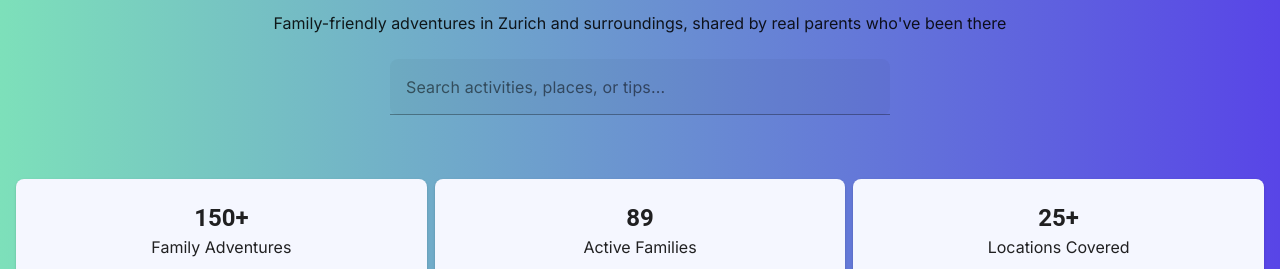
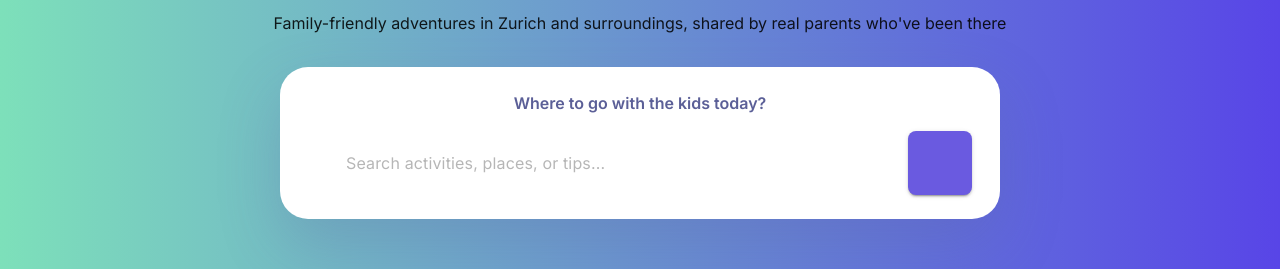
Before and after one commit to wojtek-strzyzowski/FamFunZ_new, a Vue app in the folder frontend/: page / in a window 1280 px wide. Shown: the part 293-562 px from the top of the page. Built offline with nearby package versions, Linux system fonts and the light colour scheme.

Commit message:
new search container, butt missing icon

```diff
--- a/frontend/package.json
+++ b/frontend/package.json
@@ -9,6 +9,7 @@
     "preview": "vite preview"
   },
   "dependencies": {
+    "@mdi/font": "^7.4.47",
     "sass": "^1.97.1",
     "vue": "^3.5.24",
     "vue-router": "^4.6.4",
--- a/frontend/src/components/hero/LandingHero.vue
+++ b/frontend/src/components/hero/LandingHero.vue
@@ -1,6 +1,7 @@
 <script setup>
 import AdventureCard from '../cards/AdventureCard.vue';
 import slidecarousel from '../cards/slidecarousel.vue';
+import '@mdi/font/css/materialdesignicons.css'
 
 </script>
 
@@ -23,14 +24,35 @@ import slidecarousel from '../cards/slidecarousel.vue';
         </p>
 
         <!-- Suchleiste -->
-        <v-text-field
-          label="Search activities, places, or tips..."
-          outlined
-          dense
-          hide-details
-          class="hero-search mt-4"
-          append-inner-icon="mdi-magnify"
-        />
+        <div class="hero-search-wrapper mt-8">
+          <p class="hero-search-title">
+            Where to go with the kids today?
+          </p>
+
+          <div class="hero-search-bar">
+           <v-text-field
+              placeholder="Search activities, places, or tips..."
+              variant="solo"
+              flat
+              hide-details
+              density="comfortable"
+              class="hero-search-input"
+            >
+              <template #prepend-inner>
+                <v-icon  size = "20" color="grey-darken-1">mdi-magnify</v-icon>
+              </template>
+            </v-text-field>
+
+            <v-btn
+              icon="mdi-magnify"
+              color="primary"
+              variant="flat"
+              size="x-large"
+              class="hero-search-btn"
+            />
+          </div>
+        </div>
+
       </v-col>
     </v-row>
 
@@ -93,4 +115,34 @@ import slidecarousel from '../cards/slidecarousel.vue';
   background-color: #f5f7ff;
   border-radius: 16px;
 }
+
+.hero-search-wrapper {
+  background: white;
+  border-radius: 28px;
+  padding: 24px 28px;
+  max-width: 720px;
+  margin: 0 auto;
+  box-shadow: 0 25px 60px rgba(90, 100, 160, 0.25);
+}
+
+.hero-search-title {
+  text-align: center;
+  font-weight: 600;
+  color: #5b5f97;
+  margin-bottom: 16px;
+}
+
+.hero-search-bar {
+  display: flex;
+  align-items: center;
+  gap: 12px;
+}
+
+.hero-search-input .v-field__prepend-inner {
+  margin-left: 12px;
+}
+
+.hero-search-btn {
+  border-radius: 50%;
+}
 </style>
```
Also changed, not shown: 1 other file (tests, documents, lock files or other folders).
